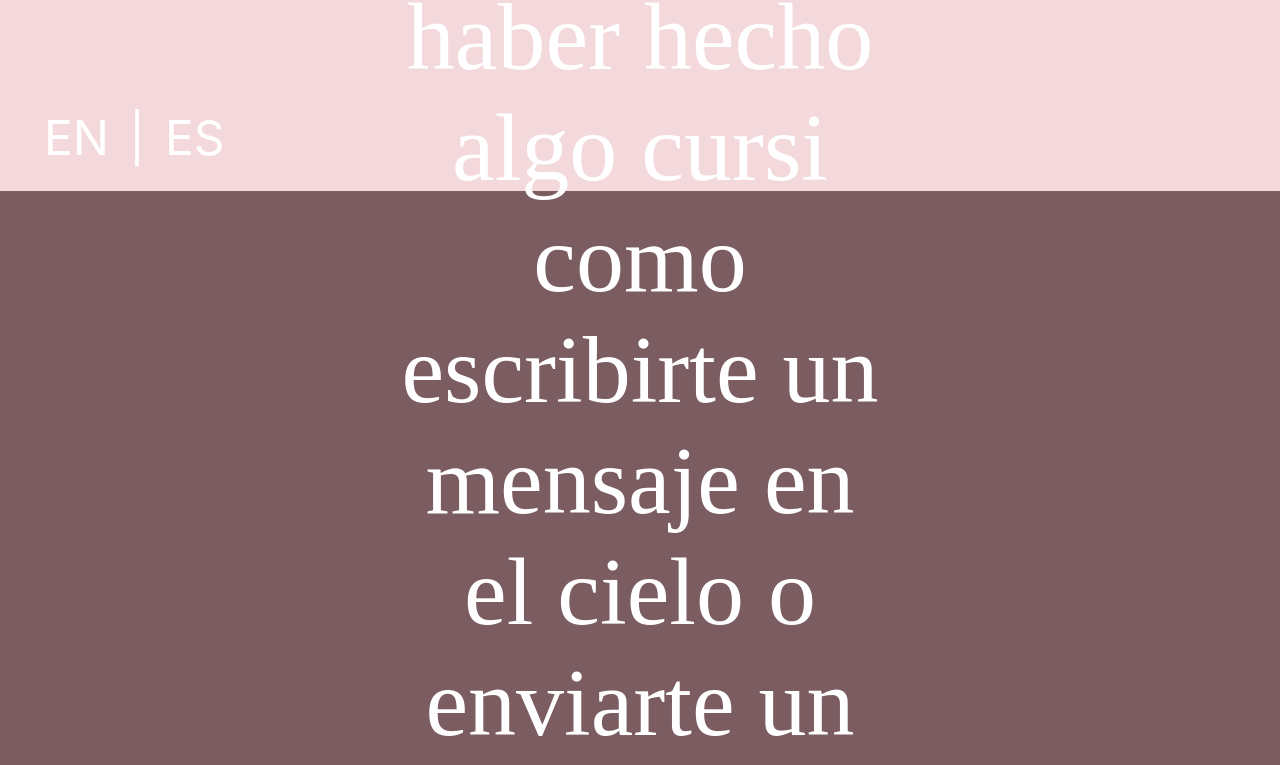
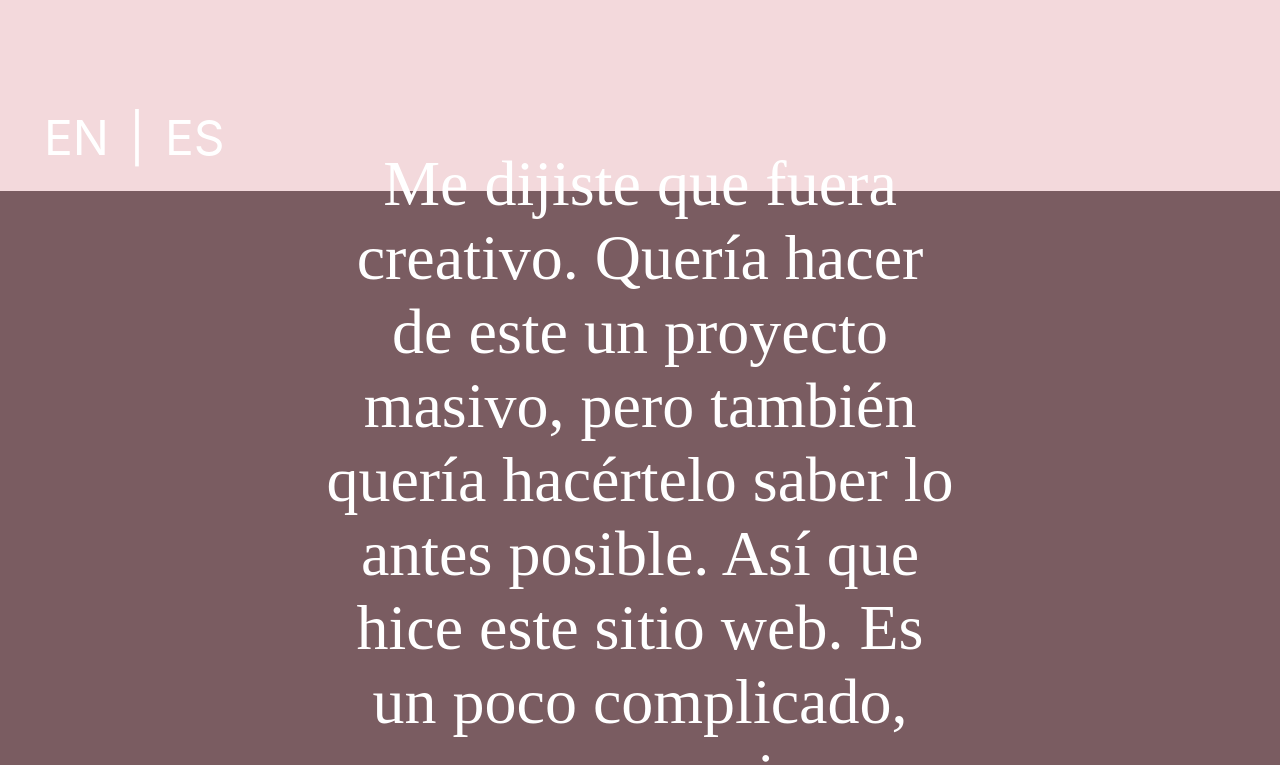
Before and after one commit to GoodPie/selene, a React (Create React App) app: page / in a window 1280 px wide. Shown: the part 609-1374 px from the top of the page. Built offline with nearby package versions, Linux system fonts and the light colour scheme; a web font is replaced by a local one.

Commit message:
update: changed step two message

```diff
--- a/src/App.js
+++ b/src/App.js
@@ -1,18 +1,7 @@
 
 import { useState } from 'react';
 import './App.css';
-
-const messages = {
-  "intro": {
-    "en": "Hello Selene",
-    "es": "Hola Selene"
-  },
-  "second-step": {
-    "en": "You told me to be creative and I could have done something cheesy like write you a message in the sky or send you a pamper but I want to make you something useful as well. Something we could build on.",
-    "es": "Me dijiste que fuera creativo y podría haber hecho algo cursi como escribirte un mensaje en el cielo o enviarte un mimo, pero también quiero hacerte algo útil. Algo sobre lo que podamos construir."
-  }
-
-}
+import { messages } from './messages';
 
 function App() {
 
--- a/src/index.css
+++ b/src/index.css
@@ -79,7 +79,7 @@ code {
   }
 
   #step-two .center {
-    font-size: 2.5rem;
+    font-size: 2rem;
     padding: 0 5rem;
   }
 
@@ -101,8 +101,8 @@ code {
   }
 
   #step-two .center {
-    font-size: 6rem;
-    padding: 0 25rem;
+    font-size: 4rem;
+    padding: 0 20rem;
   }
 
 
--- /dev/null
+++ b/src/messages.js
@@ -0,0 +1,10 @@
+export const messages = {
+  "intro": {
+    "en": "Hello Selene",
+    "es": "Hola Selene"
+  },
+  "second-step": {
+    "en": "You told me to be creative. I wanted to make this a massive project but also wanted to get this out to you as soon as I could. So I made this website. It's a little bit of a mess but it's a start. I hope you enjoy it and I hope we can keep adding to it.",
+    "es": "Me dijiste que fuera creativo. Quería hacer de este un proyecto masivo, pero también quería hacértelo saber lo antes posible. Así que hice este sitio web. Es un poco complicado, pero es un comienzo. Espero que lo disfruten y que podamos seguir agregando más."
+  }
+};
```
